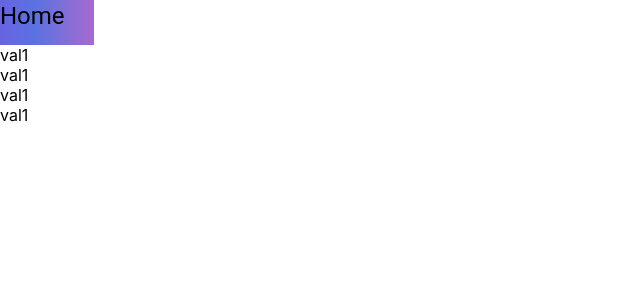
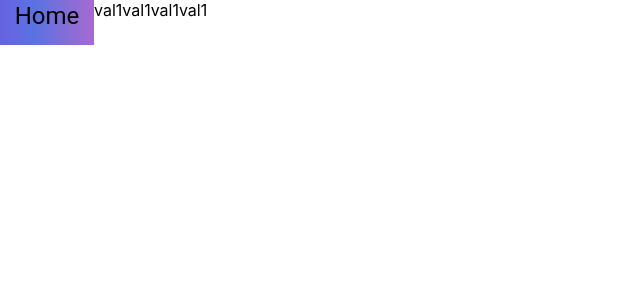
Before and after one commit to sarthakpant772/Buffer, a React (Create React App) app in the folder client/: page / in a window 1280 px wide. Shown: the top 300 px of the page, without its empty margins (0-640 px from the left). Built offline with nearby package versions, Linux system fonts and the light colour scheme.

Commit message:
aasthas work is super good

```diff
--- a/client/src/components/Navbar.js
+++ b/client/src/components/Navbar.js
@@ -13,7 +13,7 @@ const Navbar = () => {
         {/* upperbox */}
         <Box sx={{ height: '2.8125em' }}>
           {/* left */}
-          <Box>
+          <Box sx={{ display: 'flex', textAlign: 'center' }}>
             <Box
               sx={{
                 height: '2.81em',
@@ -24,8 +24,12 @@ const Navbar = () => {
             >
               <Typography variant="h5">Home</Typography>
             </Box>
-          </Box>
-          <Box>
+
+            <Box
+              sx={{
+                display: 'flex',
+              }}
+            >
               <Typography variant="p"> val1</Typography>
             </Box>
             <Box>
@@ -37,6 +41,7 @@ const Navbar = () => {
             <Box>
               <Typography variant="p"> val1</Typography>
             </Box>
+          </Box>
           {/* right:  */}
           <Box></Box>
         </Box>
```
Lines whose indentation alone changed are shown as unchanged.
